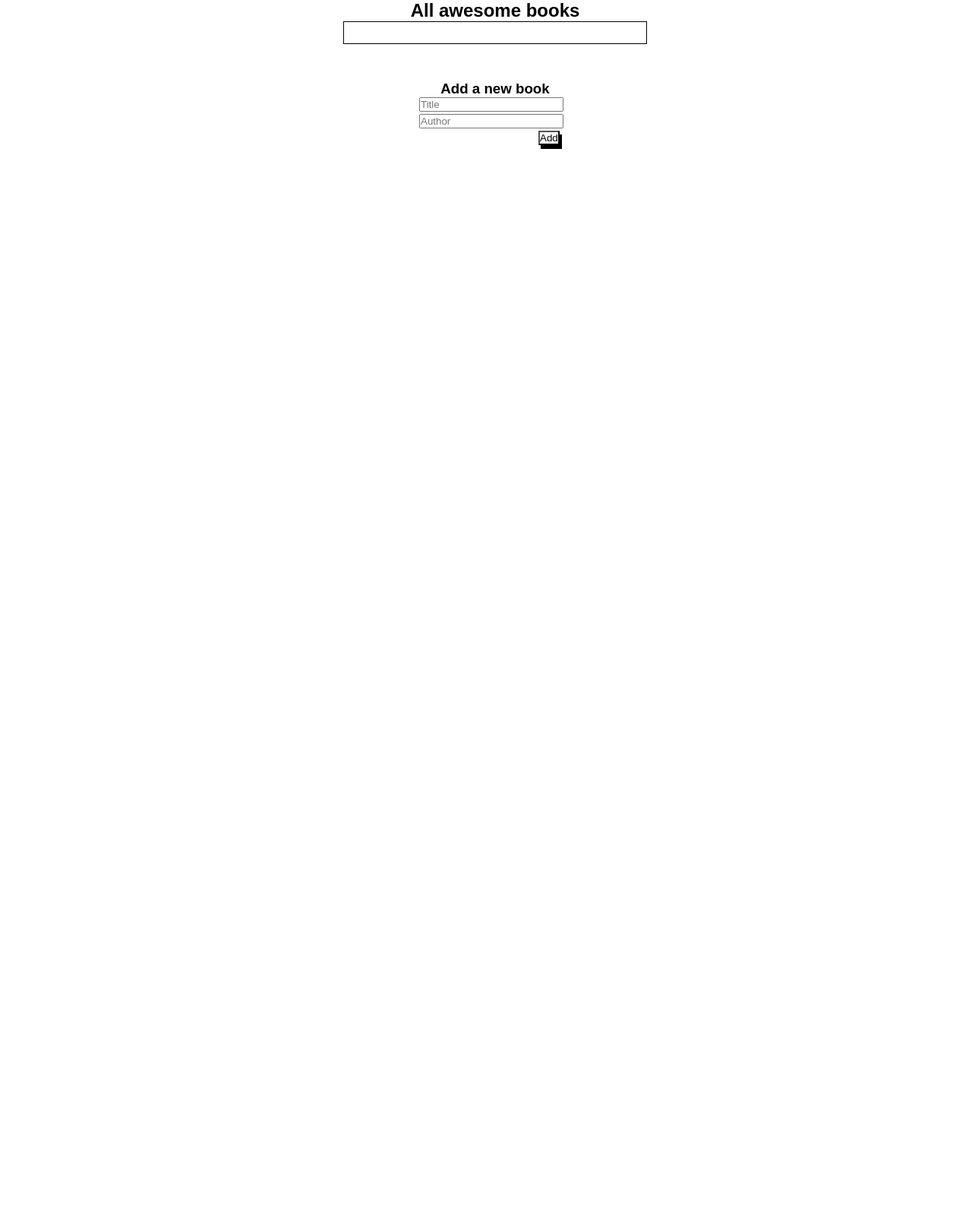
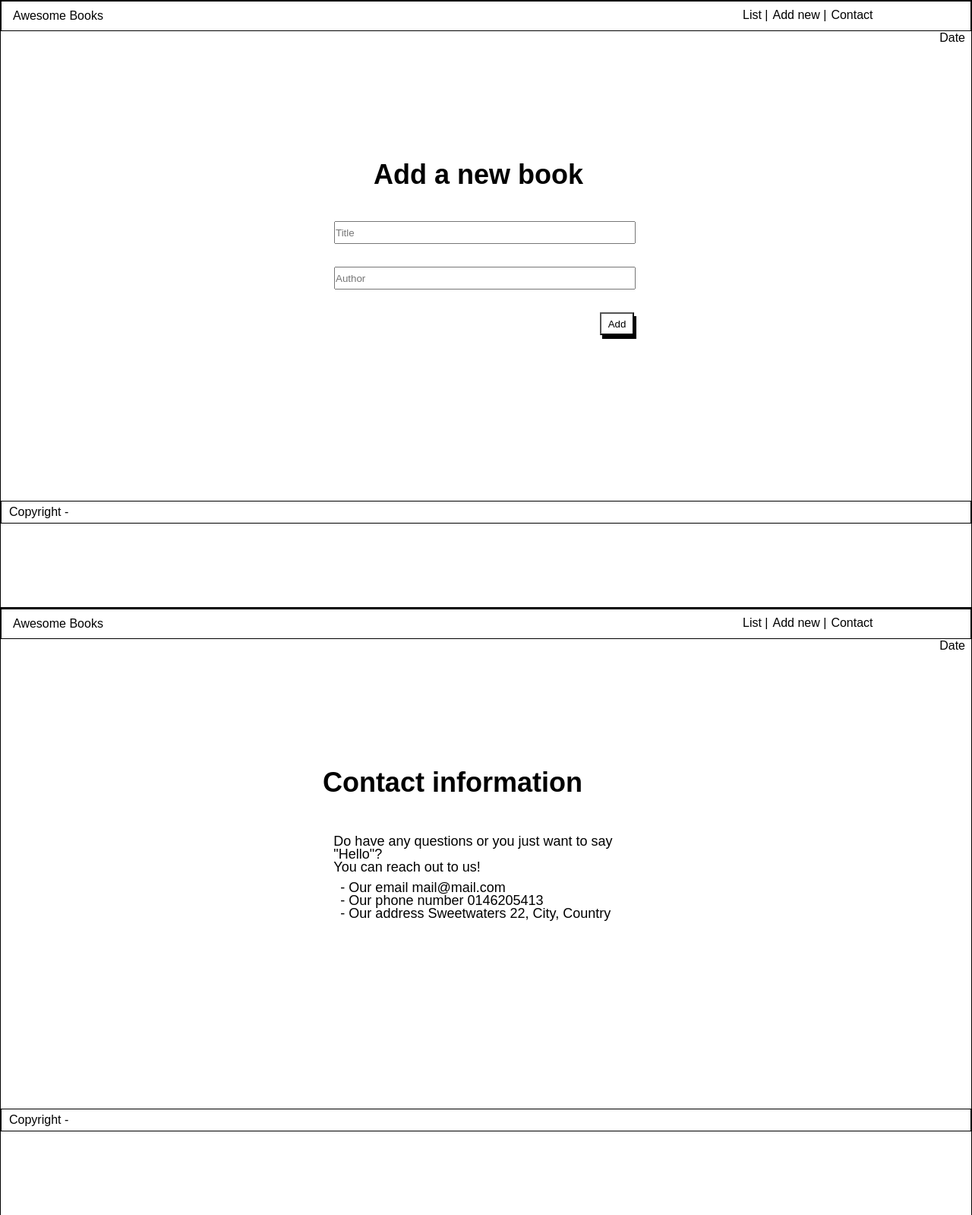
Before and after one commit to Bhekisile/Awesome-books, a website: page index.html in a window 1280 px wide. Shown: the whole page at 76% size. Before the commit the page ends 800 px from the top, so only its background shows below. Drawn offline with Linux system fonts and the light colour scheme.

Commit message:
Add form section to html

```diff
--- a/index.html
+++ b/index.html
@@ -8,18 +8,97 @@
     <link href="styles.css" rel="stylesheet">
 </head>
 <body>
-    <div class="main-container">
-    <h2>All awesome books</h2>
-    <div class="container"></div>
+    <section class="add-book" id="add-book">
+        <header >
+            <div class="nav-bar">
+                <div>
+                    Awesome Books
+                </div>
+                <div class="nav">
+                    <ul>
+                        <li id="linkList" class="links">List |</li>
+                        <li id="linkAdd" class="links">Add new |</li>
+                        <li id="linkCont" class="links">Contact</li>
+                    </ul>
+                </div>
+            </div>
+            <p class="date">Date</p>
+        </header>
         <form>
-    <h3>Add a new book</h3>
+            <h2>Add a new book</h2>
             <input type="text" name="title" id="title" placeholder="Title">
             <br>
             <input type="text" name="author" id="author" placeholder="Author">
             <br>
             <input type="button" value="Add" id="add">
         </form>
+        <footer>
+            <div class="footer">
+                <p>Copyright -</p>
             </div>
+        </footer>
+    </section>
+    <!-- <section id="books-list">
+            <header >
+                <div class="nav-bar">
+                    <div>
+                        Awesome Books
+                    </div>
+                    <div class="nav">
+                        <ul>
+                            <li id="linkList" class="links"> List |</li>
+                            <li id="linkAdd" class="links">Add new |</li>
+                            <li id="linkCont" class="links">Contact</li>
+                        </ul>
+                    </div>
+                </div>
+                <p class="date">Date</p>
+            </header>
+        <div class="books-list">
+            <h2>All awesome books</h2>
+            <div class="container"></div>
+        </div>
+        <footer>
+            <div class="footer">
+                <p>Copyright -</p>
+            </div>
+        </footer>
+    </section> -->
+    <section class="contact-cont" id="contact-cont">
+        <header >
+            <div class="nav-bar">
+                <div>
+                    Awesome Books
+                </div>
+                <div class="nav">
+                    <ul>
+                        <li id="linkList" class="links">List |</li>
+                        <li id="linkAdd" class="links">Add new |</li>
+                        <li id="linkCont" class="links">Contact</li>
+                    </ul>
+                </div>
+            </div>
+            <p class="date">Date</p>
+        </header>
+        <main class="cont">
+            <h2>Contact information</h2>
+            <div class="det">
+                <p>Do have any questions or you just want to say "Hello"?</p>
+                <p>You can reach out to us!</p>
+                <ul>
+                    <li>Our email mail@mail.com</li>
+                    <li>Our phone number 0146205413</li>
+                    <li>Our address Sweetwaters 22, City, Country</li>
+                </ul>
+            </div>
+        </main>
+        <footer>
+            <div class="footer">
+                <p>Copyright -</p>
+            </div>
+        </footer>
+    </section>
+
     <script src="script.js"></script>
 </body>
 </html>
--- a/script.js
+++ b/script.js
@@ -13,7 +13,7 @@ function addBook(title, author) {
   let newBook = new Book(title, author);
   bookCollection.push(newBook);
   localStorage.setItem('bookCollection', JSON.stringify(bookCollection));
-  displayBooks();
+  // displayBooks();
 }
 
 // Add an event listener to the "Add" button
@@ -32,7 +32,7 @@ addBtn.addEventListener('click', () => {
 
 // Function to remove a book
 function removeBook(book) {
-  bookCollection = bookCollection.filter((b) => b !== book);
+  bookCollection.filter((b) => b !== book);
   localStorage.setItem('bookCollection', JSON.stringify(bookCollection));
 }
 
@@ -49,11 +49,39 @@ function displayBooks() {
     // Adding event listener to the "Remove" button
     const removeBtn = newBook.querySelector('.remove');
     removeBtn.addEventListener('click', () => {
+      console.log('removed');
       removeBook(book);
       newBook.remove();
     });
   });
 }
+displayBooks();
+
+const links = document.querySelectorAll('.links'); /// create array of element objects
+
+        links.forEach(link => { // lopp through them
+            link.addEventListener('click', function handleClick(event) {
 
 
-displayBooks();
+                var list = document.getElementById('books-list');
+                var form = document.getElementById('add-book');
+                var contact = document.getElementById('contact-cont');
+
+                if(this.id==="linkList"){
+                  list.style.display = 'block';
+                } else {
+                  list.style.display = 'none';
+                }
+                if(this.id==="linkAdd"){
+                  form.style.display = 'block';
+                } else {
+                  form.style.display = 'none';
+                }
+                if(this.id==="linkCont"){
+                  contact.style.display = 'block';
+                } else {
+                  contact.style.display = 'none';
+                }
+
+              });
+            });
--- a/styles.css
+++ b/styles.css
@@ -5,63 +5,78 @@
   font-family: Arial, sans-serif;
 }
 
-.main-container {
-  display: flex;
-  flex-direction: column;
-  justify-content: center;
-  align-items: center;
-}
-
 #add {
-    margin-left: 157px;
-    margin-top: 3px;
+    margin-left: 350px;
+    margin-top: 30px;
     background-color: transparent;
     box-shadow: 3px 5px black;
+    width: 45px;
+    height: 30px;
 }
 
 #title {
-  margin-bottom: 3px;
-  width: 190px;
+  margin-bottom: 30px;
+  width: 397px;
+  height: 30px;
 }
 
 #author {
-  width: 190px;
+  width: 397px;
+  height: 30px;
 }
 
 h2 {
   font-family: Arial, Helvetica, sans-serif;
-  width: 400px;
+  width: 95%;
   text-align: center;
-  margin-left: 24px;
+  font-weight: 700;
+  font-size: 36px;
+  margin-bottom: 36px;
 }
 
 form {
-  width: 200px;
-  height: 150px;
-  margin-left: 24px;
+  width: 400px;
+  height: 300px;
+  margin-bottom: 100px;
+  margin: 150px auto;
+  font-size: 18px;
+  font-weight: 500;
   font-family: Arial, Helvetica, sans-serif;
 }
 
-h3 {
+form h2 {
   text-align: center;
+  margin-bottom: 40px;
+  font-size: 36px;
+  font-weight: 700;
 }
 
 .container {
-  width: 400px;
+  width: 98%;
   min-height: 30px;
   margin-bottom: 48px;
   font-family: Arial, Helvetica, sans-serif;
-  font-size: 18px;
+  font-size: 20px;
+  font-weight: 500;
   border: 1px solid black;
-  margin-left: 24px;
+  margin-left: 6px;
 }
 
 .newBook {
   display: flex;
   justify-content: space-between;
-  height: 20px;
-  padding-top: 6px;
-  padding-bottom: 6px;
+  align-items: center;
+  font-size: 18px;
+  font-weight: 500;
+  height: 40px;
+  width: 100%;
+  margin-left: 0;
+}
+
+.books-list {
+  width: 100%;
+  height: 440px;
+  margin: 80px auto;
 }
 
 .newBook:nth-child(odd) {
@@ -71,15 +86,106 @@ h3 {
 .newBook p {
   display: flex;
   align-items: center;
-  margin-top: 0;
-  margin-bottom: 0;
+  height: 20px;
+  font-size: 18px;
+  font-weight: 500;
 }
 
 .remove {
-  width: 100px;
-  height: 20px;
+  width: 60px;
+  height: 25px;
+  font-size: 14px;
+  font-weight: 500;
   background-color: transparent;
   border: 1px solid black;
   box-shadow: 3px 5px black;
   margin-top: 0;
 }
+
+.add-book {
+  width: 100%;
+  height: 100vh;
+  border: 1px solid black;
+  display: block;
+}
+
+
+.contact-cont {
+  width: 100%;
+  height: 100vh;
+  border: 1px solid black;
+  display: block;
+}
+
+.nav-bar {
+  display: flex;
+  justify-content: space-between;
+  align-items: center;
+  font-family: Arial, Helvetica, sans-serif;
+  width: 100%;
+  height: 40px;
+  border: 1px solid black;
+  padding-left: 15px;
+  font-size: 16px;
+  font-weight: 500;
+}
+
+.nav ul {
+  display: flex;
+  list-style: none;
+  width: 300px;
+  height: 20px;
+  gap: 6px;
+}
+
+.date {
+  display: flex;
+  justify-content: flex-end;
+  margin-right: 8px;
+  font-size: 16px;
+}
+
+.cont {
+  width: 98%;
+  height: 310px;
+  margin-top: 50px;
+  margin-bottom: 140px;
+}
+
+.cont h2 {
+  text-align: center;
+  font-weight: 700;
+  font-size: 36px;
+  margin-bottom: 48px;
+  margin-top: 150px;
+}
+
+.det {
+  width: 30%;
+  height: 150px;
+  margin: 20px auto ;
+  font-size: 18px;
+  line-height: 17px;
+}
+
+.det ul {
+  display: flex;
+  flex-direction: column;
+  list-style-type: '- ';
+  margin-top: 10px;
+  margin-left: 20px;
+}
+
+.footer {
+  height: 30px;
+  width: 100%;
+  position: relative;
+  bottom: 0;
+  font-family: Arial, Helvetica, sans-serif;
+  border: 1px solid black;
+  font-size: 16px;
+  font-weight: 500;
+  padding-left: 10px;
+  display: flex;
+  align-items: center;
+}
```
Lines whose indentation alone changed are shown as unchanged.
